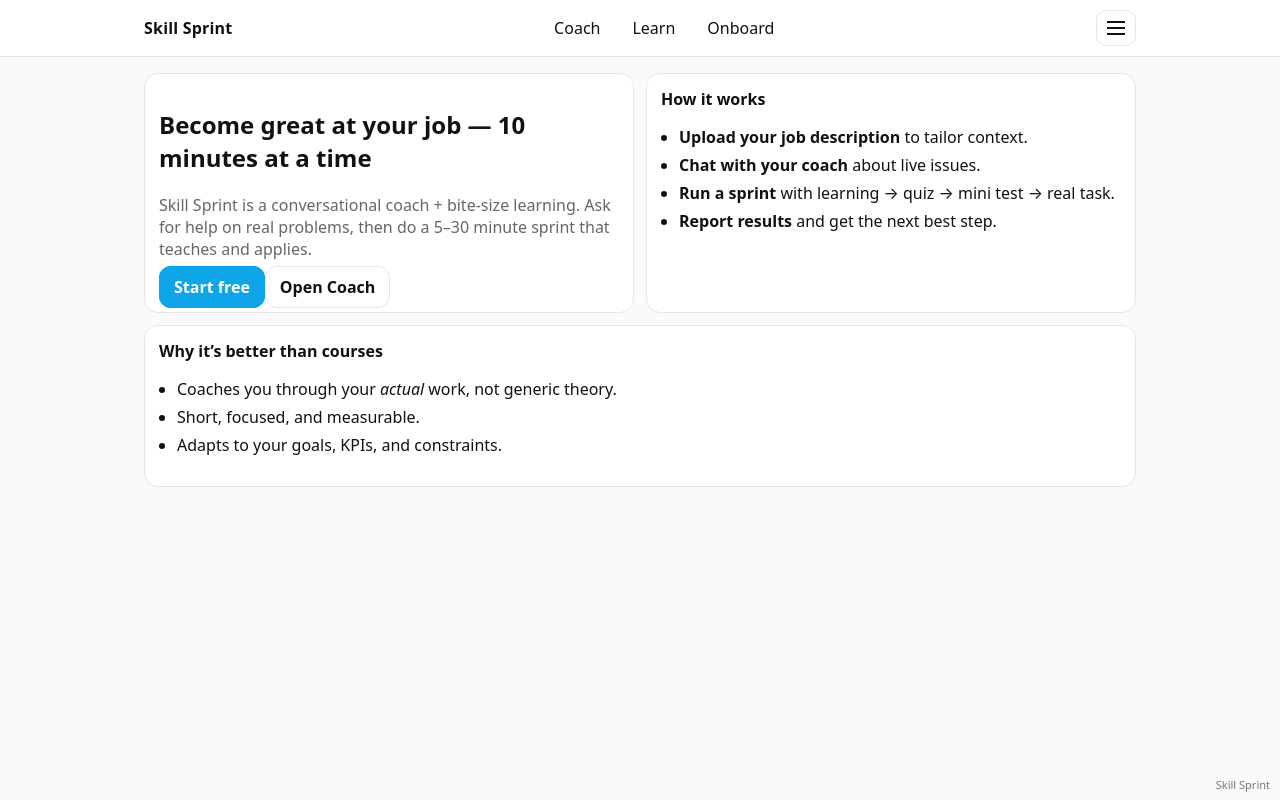
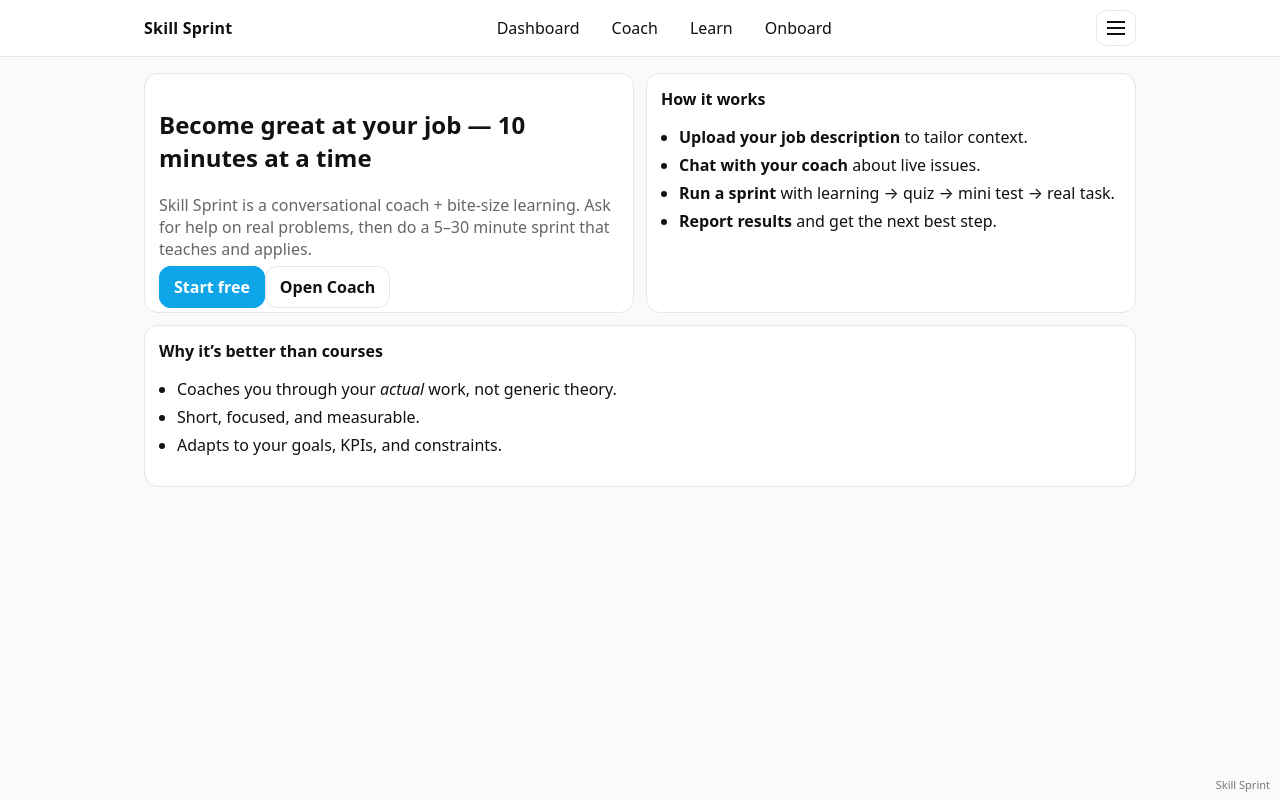
Before and after one commit to jammoody/skill-sprint, a Next.js app: page / in a window 1280 px wide. Built offline with nearby package versions, Linux system fonts and the light colour scheme.

Commit message:
Update Nav.js

```diff
--- a/components/Nav.js
+++ b/components/Nav.js
@@ -13,22 +13,21 @@ export default function Nav({ active="" }){
       <div className="nav-inner container" style={{padding:'10px 16px'}}>
         <Link href="/" className="brand">Skill Sprint</Link>
 
-        {/* Desktop links */}
         <nav className="nav-core">
+          <Item href="/dashboard" label="Dashboard" keyName="dash" />
           <Item href="/coach" label="Coach" keyName="coach" />
           <Item href="/learn" label="Learn" keyName="learn" />
           <Item href="/onboarding" label="Onboard" keyName="onboard" />
         </nav>
 
-        {/* Burger for mobile */}
         <button aria-label="Menu" className="burger" onClick={()=>setOpen(o=>!o)}>
           <span/><span/><span/>
         </button>
       </div>
 
-      {/* Drawer on mobile */}
       {open && (
         <div className="nav-drawer container">
+          <Link onClick={()=>setOpen(false)} href="/dashboard" className="nav-drawer-link">Dashboard</Link>
           <Link onClick={()=>setOpen(false)} href="/coach" className="nav-drawer-link">Coach</Link>
           <Link onClick={()=>setOpen(false)} href="/learn" className="nav-drawer-link">Learn</Link>
           <Link onClick={()=>setOpen(false)} href="/onboarding" className="nav-drawer-link">Onboarding</Link>
```
